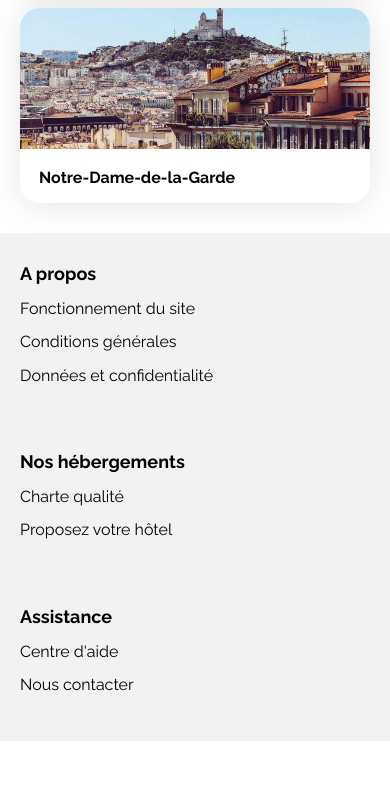
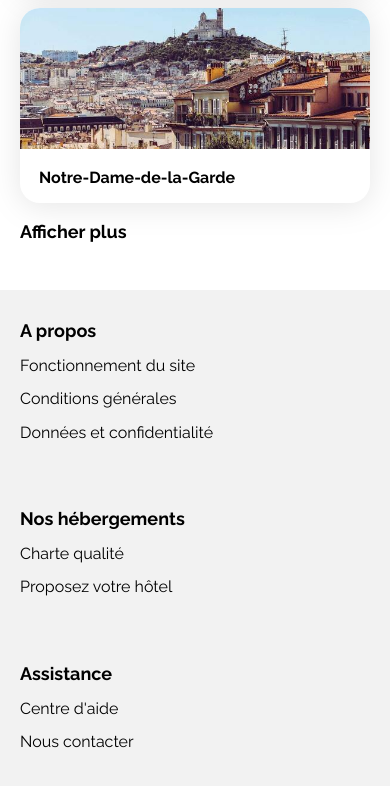
Before and after one commit to pierregourinat/Booki, a plain HTML site: page index.html in a window 390 px wide. Shown: the part 3377-4163 px from the top of the page. Before the commit the page ends 4118 px from the top, so only its background shows below. Drawn offline with Linux system fonts and the light colour scheme.

Commit message:
Ajout "afficher plus"

```diff
--- a/css/style.css
+++ b/css/style.css
@@ -395,6 +395,10 @@ Résolution d'un conflit  de hiérarchie du code créant un problème sur le bac
   border-radius: 20px 20px 0 0;
 }
 
+.afficherplus {
+  display: none;
+}
+
 /* FOOTER CSS */
 
 footer {
@@ -509,6 +513,7 @@ h3 {
 
 /* Small devices (phones, less than 768px) */
 @media (max-width: 767.98px) {
+  /* NAVIGATION */
   header {
     flex-direction: column;
   }
@@ -539,7 +544,7 @@ h3 {
   main {
     padding: 0;
   }
-
+  /* SECTION RECHERCHE */
   .search-section {
     padding: 0 20px;
   }
@@ -660,6 +665,16 @@ h3 {
     height: 50px;
   }
 
+  .afficherplus {
+    display: block;
+    color: #000;
+    font-family: Raleway;
+    font-size: 18px;
+    font-style: normal;
+    font-weight: 700;
+    line-height: normal;
+  }
+
   /* FOOTER */
 
   .footer-container {
--- a/index.html
+++ b/index.html
@@ -422,6 +422,7 @@
                 </article>
               </a>
             </div>
+            <p class="afficherplus">Afficher plus</p>
           </section>
         </div>
         <footer>
```
